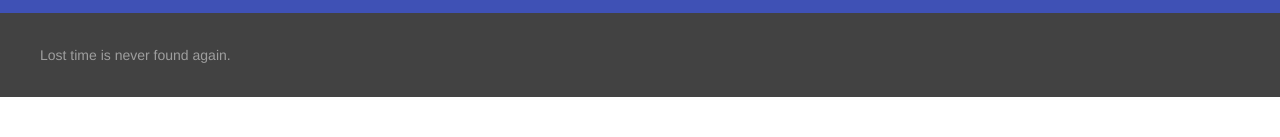
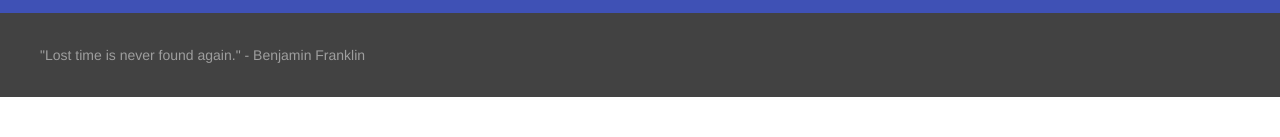
Before and after one commit to erkarl/time2dollars, a website built with webpack: page src/index.html in a window 1280 px wide. Shown: the part 355-492 px from the top of the page. Built offline with nearby package versions, Linux system fonts and the light colour scheme; what @cycle/DOM, @cycle/core would draw is missing.

Commit message:
Update footer quote

```diff
--- a/src/index.html
+++ b/src/index.html
@@ -31,7 +31,7 @@
         </div>
         <footer class="demo-footer mdl-mini-footer">
           <div class="mdl-mini-footer--left-section">
-            <span>Lost time is never found again.</span>
+            <span>"Lost time is never found again." - Benjamin Franklin</span>
           </div>
         </footer>
       </main>
```
